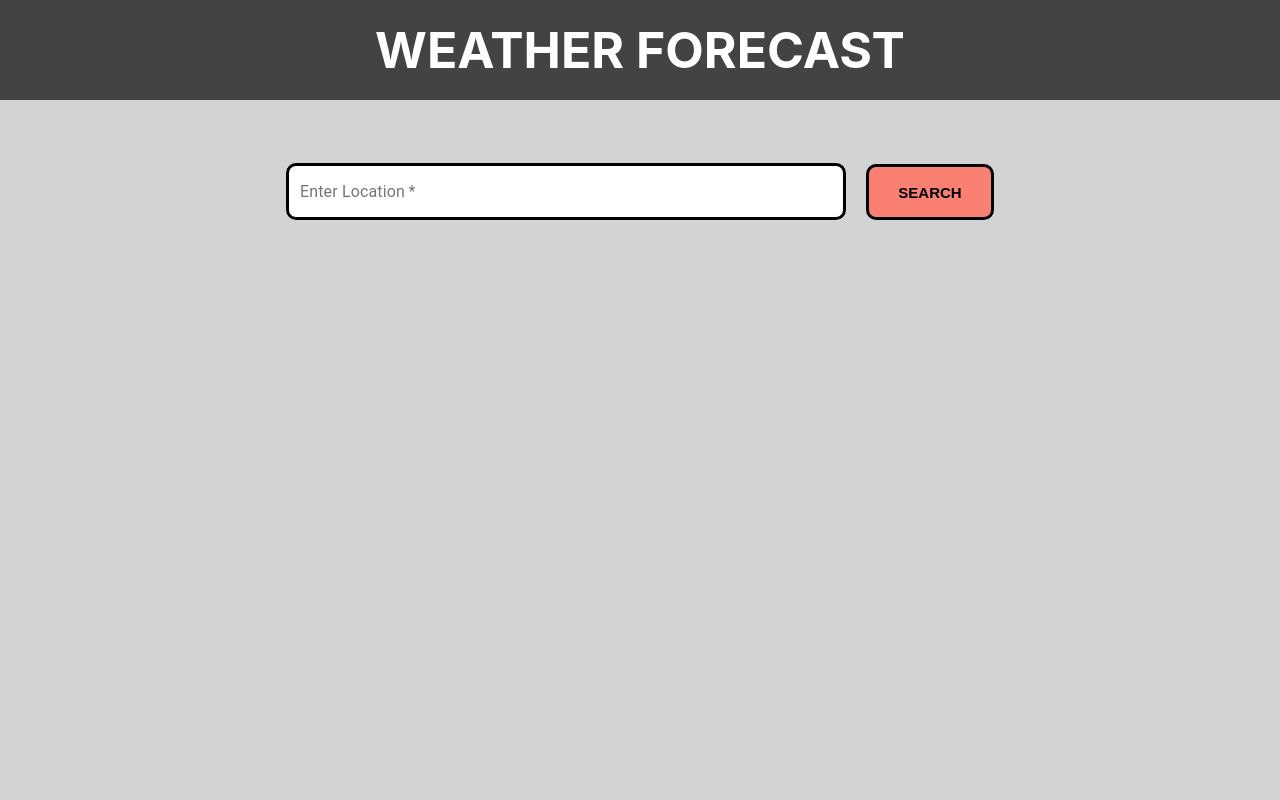
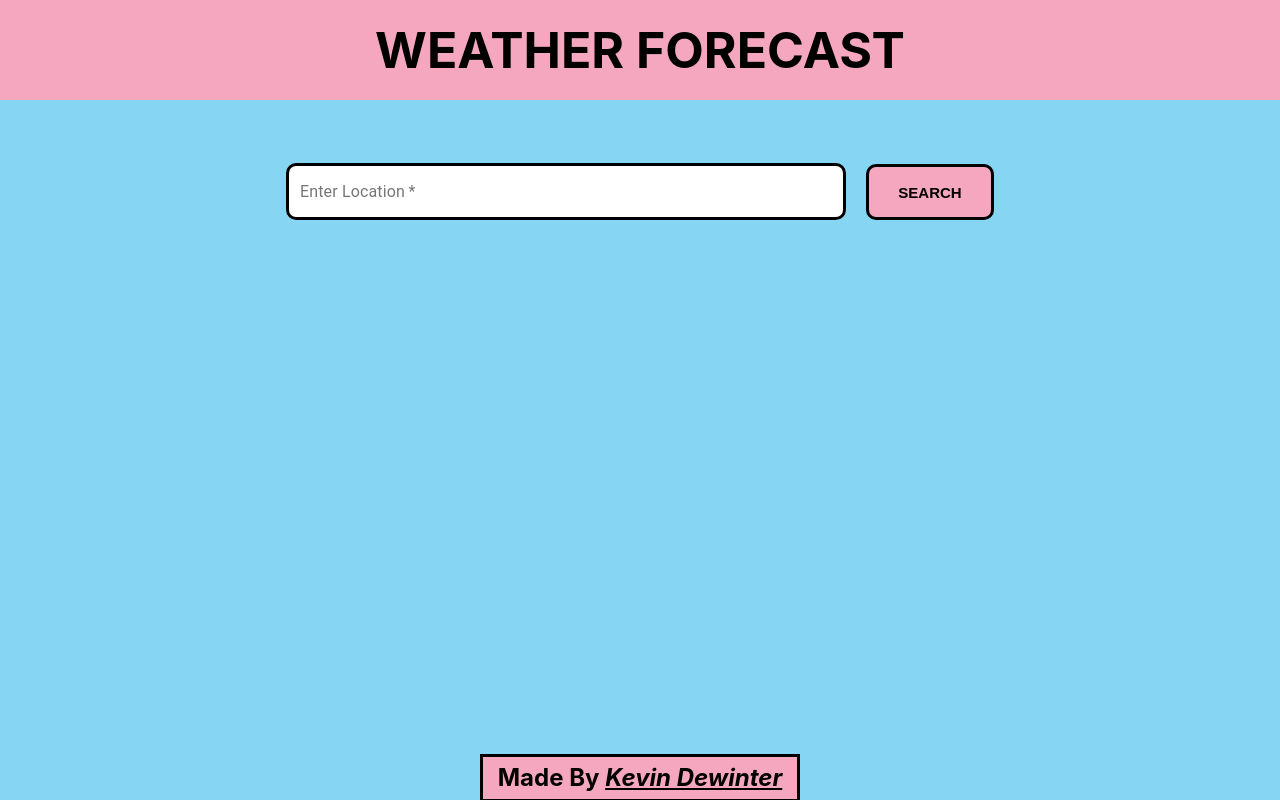
Before and after one commit to Skinni-k/open-weather, a React (Create React App) app: page /#/ in a window 1280 px wide. Built offline with nearby package versions, Linux system fonts and the light colour scheme.

Commit message:
changed background color. added credit.

```diff
--- a/src/App.css
+++ b/src/App.css
@@ -1,5 +1,5 @@
 .App {
-  background-color: #80808059;
+  background-color: #85D5F3;
   min-height: 100vh;
   overflow: auto;
 }
--- a/src/Components/Cards/Cards.js
+++ b/src/Components/Cards/Cards.js
@@ -98,10 +98,10 @@ const IndividualCard = ( props ) => {
                             High Temp. - {highTemp}°C
                         </Typography>
                         <Typography component="p">
-                            {sunrise}
+                            Sunrise - {sunrise}
                         </Typography>
                         <Typography component="p">
-                            {sunset}
+                            Sunset - {sunset}
                         </Typography>
                     </CardContent>
                 </CardActionArea>
--- a/src/Components/Cards/card.module.css
+++ b/src/Components/Cards/card.module.css
@@ -18,7 +18,7 @@
     width: 21rem;
     border-radius: 50px;
     margin: 0 auto;
-    margin-top: 8rem;
+    margin-top: 6rem;
     margin-bottom: 20px;
     transition: transform 0.8s;
 }
@@ -43,7 +43,7 @@
     width: 21rem;
     border-radius: 50px;
     margin: 0 auto;
-    margin-top: 8rem;
+    margin-top: 6rem;
     margin-bottom: 20px;
     transition: transform 0.8s;
 }
@@ -68,7 +68,7 @@
     width: 21rem;
     border-radius: 50px;
     margin: 0 auto;
-    margin-top: 8rem;
+    margin-top: 6rem;
     margin-bottom: 20px;
     transition: transform 0.8s;
 }
@@ -93,7 +93,7 @@
     width: 21rem;
     border-radius: 50px;
     margin: 0 auto;
-    margin-top: 8rem;
+    margin-top: 6rem;
     margin-bottom: 20px;
     transition: transform 0.8s;
 }
@@ -118,7 +118,7 @@
     width: 21rem;
     border-radius: 50px;
     margin: 0 auto;
-    margin-top: 8rem;
+    margin-top: 6rem;
     margin-bottom: 20px;
     transition: transform 0.8s;
 }
--- a/src/Components/Header/header.module.css
+++ b/src/Components/Header/header.module.css
@@ -1,5 +1,5 @@
 .header{
-    background-color: rgba(67, 67, 67, 1);
+    background-color: #F4A7BF;
     font-size: 25px;
     text-transform: uppercase;
     height: 100px;
@@ -11,5 +11,5 @@
 
 .Link{
     text-decoration: none;
-    color: white;
+    color: black;
   }
--- a/src/Components/Home/Home.js
+++ b/src/Components/Home/Home.js
@@ -1,10 +1,9 @@
-import React, { useState, useRef, useLayoutEffect } from 'react';
+import React, { useState, useRef, useLayoutEffect } from "react";
 import axios from "axios";
 import styles from "./home.module.css";
-import Cards from '../Cards/Cards';
-import Search from '../Search/Search';
+import Cards from "../Cards/Cards";
+import Search from "../Search/Search";
 import { debounce } from "lodash";
-
 
 const Home = () => {
   const [value, setValue] = useState("");
@@ -16,38 +15,40 @@ const Home = () => {
   const firstUpdate = useRef(true);
   const api_key_cordi = "b600f7b8e65061&q";
   const api_key_weather = "0c696ec6fa2c35f0d62d8c3423ffdf67";
-    const numberOfCards = [1,2,3,4,5];
+  const numberOfCards = [1, 2, 3, 4, 5];
   const suffix = "000";
 
   //// FUNTION TO call getCordinates only when length is above 3 THE PLACE VALUE
   const onValueChange = (e) => {
-        if(e.target.value.length > 3){
-            getCordinates(e.target.value)
+    if (e.target.value.length > 3) {
+      getCordinates(e.target.value);
     }
-    }
+  };
 
   // TO GET CORDINATES USING THE INPUT VALUE
-    const getCordinates = debounce(place => {
-
-        axios.get(`https://api.locationiq.com/v1/autocomplete.php?key=${api_key_cordi}&q=${place}`)
-        .then((response)=> {
+  const getCordinates = debounce((place) => {
+    axios
+      .get(
+        `https://api.locationiq.com/v1/autocomplete.php?key=${api_key_cordi}&q=${place}`
+      )
+      .then((response) => {
         setPlaceList(response.data);
       })
-        .catch((e)=>{
-            window.alert("ENTER CORRECT LOCATION")
-        })
-    },400);
+      .catch((e) => {
+        window.alert("ENTER CORRECT LOCATION");
+      });
+  }, 400);
 
   // WHEN PLACE IS SELETECTED, SET STATE AND CALL WEATHER API
   const onPlaceSelect = (e, value) => {
-        if(value !== null){
+    if (value !== null) {
       setLongitude(value.lon);
       setLatitude(value.lat);
       setValue(value.display_place);
-        }else{
+    } else {
       setShowCards(false);
     }
-    }
+  };
 
   // USELAYOUTEFFECT FOR NOT MAKING IT RUN ON RENDER BUT ONLY WHEN LONGITUDE AND LATITUDE IS SET, AND THEN CALL getWeather
   useLayoutEffect(() => {
@@ -56,39 +57,40 @@ const Home = () => {
       return;
     }
     getWeather();
-    },[longitude && latitude]);
+  }, [longitude && latitude]);
 
   // GETTING WEATHER DATA USING THE LONGITUDE AND LATITUDE GOTTEN FROM PREVIOUS RESPONSE
   const getWeather = async () => {
-        axios.get(
+    axios
+      .get(
         `https://api.openweathermap.org/data/2.5/onecall?lat=${latitude}&lon=${longitude}&units=metric&appid=${api_key_weather}`
       )
       .then((response) => {
         setDailyData(response.data.daily);
       });
-    }
+  };
 
   // FUNCTION TO RUN ON SUBMIT
-    const onSubmitHandler = (e) =>{
+  const onSubmitHandler = (e) => {
     e.preventDefault();
-        if(longitude.length > 0 && longitude.length > 0){
+    if (longitude.length > 0 && longitude.length > 0) {
       setShowCards(true);
-        }else{
-            window.alert("Please Select location from dropdown")
+    } else {
+      window.alert("Please Select location from dropdown");
     }
-    }
+  };
 
   // THE DATE AND TIME FORMAT GOTTEN IN RESPONSE IS IN EPOCH TIME, SO BELOW TWO FUNCTIONS CONVERT IT
-    const epochConvertion = ( timeframe ) => {
+  const epochConvertion = (timeframe) => {
     const epochDate = timeframe;
-        const currentEpochDateTime = epochDate+suffix;
+    const currentEpochDateTime = epochDate + suffix;
     const ans = new Date(parseInt(currentEpochDateTime));
     const day = ans.toString().substring(0, 3);
     const date = ans.toString().substring(4, 15);
     const time = ans.toString().substring(16, 24);
-        const values = [ day, date, time ]
+    const values = [day, date, time];
     return values;
-    }
+  };
 
   return (
     <div>
@@ -99,9 +101,9 @@ const Home = () => {
         onSubmitHandler={onSubmitHandler}
       />
       <div className={styles.cards}>
-            {showCards ?
-                numberOfCards.map(card => {
-                    return(
+        {showCards ? (
+          numberOfCards.map((card) => {
+            return (
               <Cards
                 key={card}
                 indexValue={card}
@@ -116,13 +118,29 @@ const Home = () => {
                 sunrise={epochConvertion(dailyData[card]?.sunrise)}
                 sunset={epochConvertion(dailyData[card]?.sunset)}
               />
-                    )
+            );
           })
-                : <></>}
+        ) : (
+          <></>
+        )}
       </div>
-
+      <div className={styles.credit}>
+        {" "}
+        <p>
+          {" "}
+          Made By{" "}
+          <a
+            href="https://www.linkedin.com/in/kevin-dewinter/"
+            target="_blank"
+            rel="noopener noreferrer"
+          >
+            {" "}
+            Kevin Dewinter{" "}
+          </a>{" "}
+        </p>
       </div>
-    )
-}
+    </div>
+  );
+};
 
 export default Home;
--- a/src/Components/Home/home.module.css
+++ b/src/Components/Home/home.module.css
@@ -1,15 +1,35 @@
-.cards{
+.cards {
   display: flex;
   flex-wrap: wrap;
   justify-content: space-evenly;
 }
 
-
-.hidden{
+.hidden {
   display: none;
 }
 
-.wait{
+.wait {
   margin-top: 3rem;
   text-transform: uppercase;
 }
+
+.credit {
+  position: fixed;
+  top: 97.2vh;
+  left: 50%;
+  transform: translate(-50%, -50%);
+  font-size: 1.5rem;
+  background-color: #f4a7bf;
+  font-weight: bold;
+  height: 3rem;
+  width: 20rem;
+  display: flex;
+  justify-content: center;
+  align-items: center;
+  border: 3px solid black;
+}
+
+.credit a {
+  font-style: italic;
+  color: black;
+}
--- a/src/Components/Search/search.module.css
+++ b/src/Components/Search/search.module.css
@@ -17,7 +17,7 @@
     font-size: 15px;
     font-weight: bold;
     margin-left: 20px;
-    background: salmon;
+    background: #F4A7BF;
     cursor: pointer;
     border-radius: 10px;
     border: 3px solid #000;
```
Lines whose indentation alone changed are shown as unchanged.
